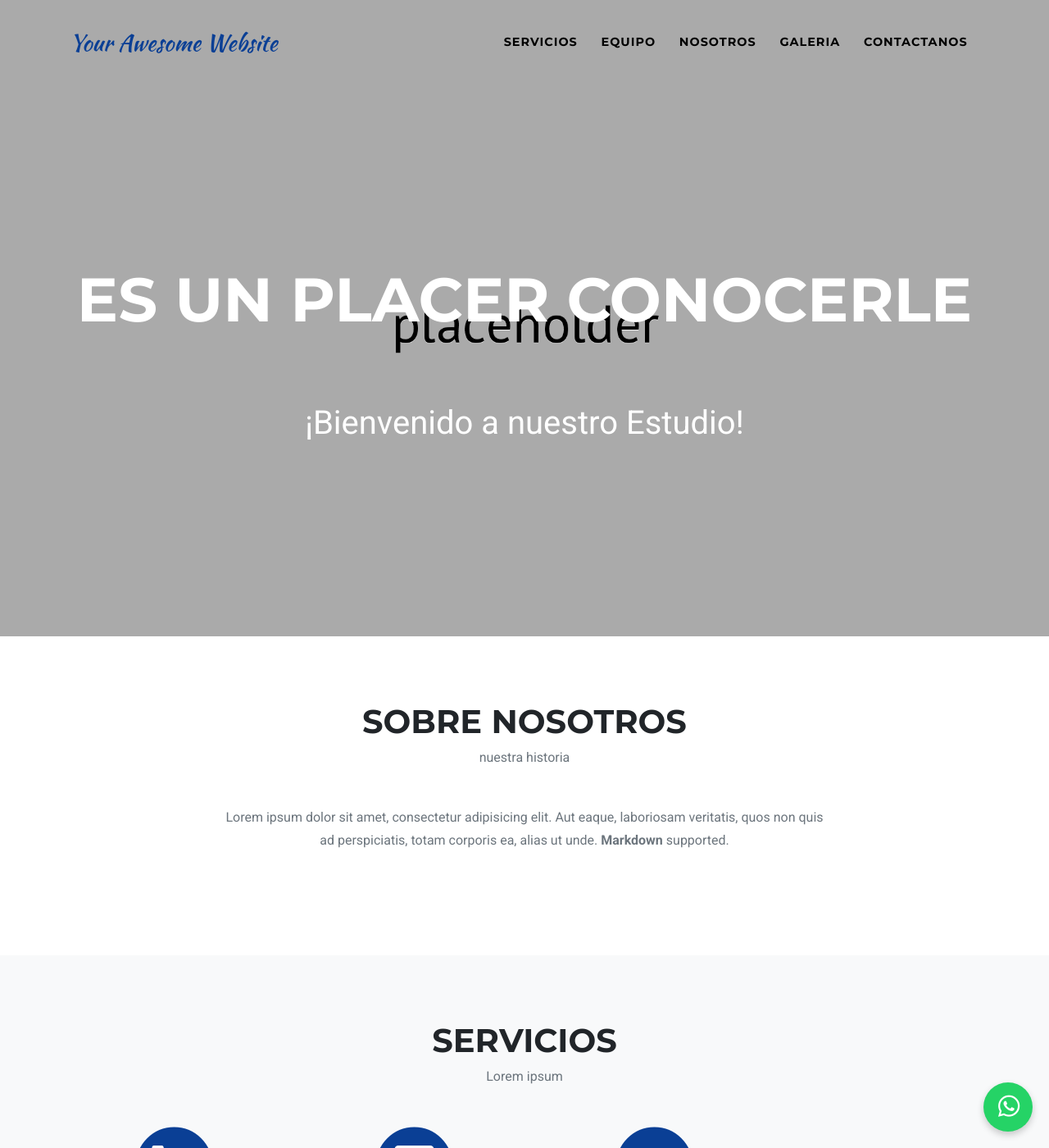
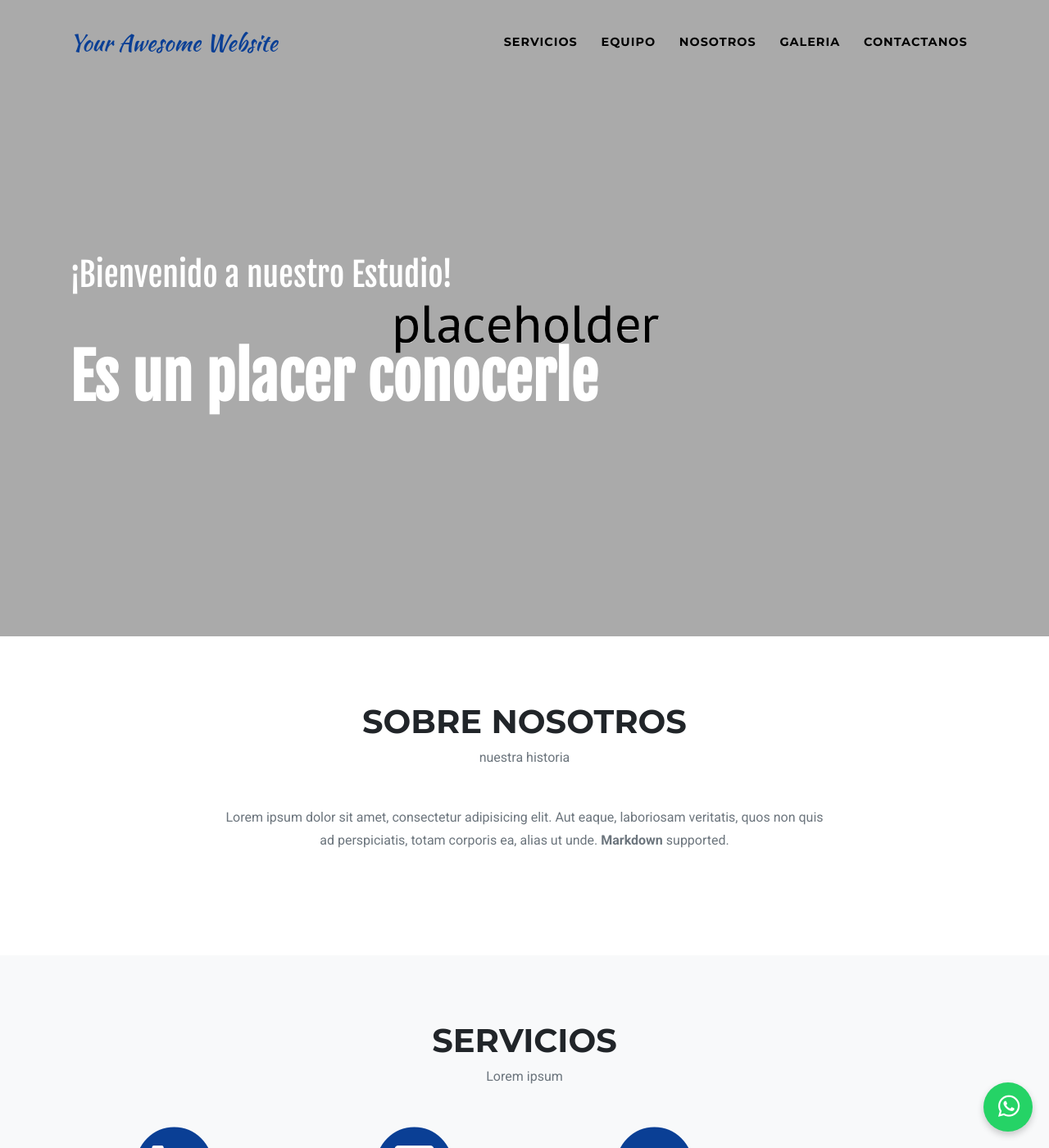
Before and after one commit to miorganizacioncbp/theme, a Jekyll site: the page built from index.md, in a window 1280 px wide and 1400 px high. Shown: the whole window at 82% size. Built offline with Jekyll 4.4.1, drawn with Linux system fonts in a browser that asks for light colours; some web fonts are replaced.

Commit message:
letra header

```diff
--- a/_includes/head.html
+++ b/_includes/head.html
@@ -46,6 +46,7 @@
   <!--<link href="assets/css/agency.min.css" rel="stylesheet">-->
   <link href="assets/css/agency.css" rel="stylesheet" />
   <link href="https://fonts.googleapis.com/css2?family=Roboto:wght@400;700&display=swap" rel="stylesheet">
+  <link href="https://fonts.googleapis.com/css2?family=Fjalla+One&display=swap" rel="stylesheet">
 
   <!-- FontAwesome -->
   <link rel="stylesheet" href="https://cdnjs.cloudflare.com/ajax/libs/font-awesome/5.15.4/css/all.min.css">
--- a/_includes/navheader.html
+++ b/_includes/navheader.html
@@ -50,13 +50,12 @@
   <header class="masthead">
     <div class="container">
       <div class="intro-text">
-
-	  {%- if site.data.sitetext[site.locale].header.text -%}
-        <div class="intro-heading text-uppercase">{{ site.data.sitetext[site.locale].header.text | markdownify }}</div>
-	  {%- endif -%}
-    {%- if site.data.sitetext[site.locale].header.title -%}
-        <div class="intro-lead-in">{{ site.data.sitetext[site.locale].header.title | markdownify }}</div>
-	  {%- endif -%}
+        {%- if site.data.sitetext[site.locale].header.title -%}
+            <div class="intro-lead-in">{{ site.data.sitetext[site.locale].header.title | markdownify }}</div>
+        {%- endif -%}
+        {%- if site.data.sitetext[site.locale].header.text -%}
+            <div class="intro-heading">{{ site.data.sitetext[site.locale].header.text | markdownify }}</div>
+        {%- endif -%}
       </div>
     </div>
   </header>
@@ -64,12 +63,13 @@
   <header class="masthead">
     <div class="container">
       <div class="intro-text">
+    {%- if site.data.sitetext.header.text -%}
+        <div class="intro-heading">{{ site.data.sitetext.header.text | markdownify }}</div>
+	  {%- endif -%}
 	  {%- if site.data.sitetext.header.title -%}
         <div class="intro-lead-in">{{ site.data.sitetext.header.title | markdownify }}</div>
 	  {%- endif -%}
-	  {%- if site.data.sitetext.header.text -%}
-        <div class="intro-heading text-uppercase">{{ site.data.sitetext.header.text | markdownify }}</div>
-	  {%- endif -%}
+
       </div>
     </div>
   </header>
--- a/_sass/base/_mixins.scss
+++ b/_sass/base/_mixins.scss
@@ -17,3 +17,8 @@
     Roboto, "Helvetica Neue", Arial, sans-serif, "Apple Color Emoji",
     "Segoe UI Emoji", "Segoe UI Symbol", "Noto Color Emoji";
 }
+@mixin fjalla-font {
+  font-family: 'Fjalla One', "Montserrat", -apple-system, BlinkMacSystemFont, "Segoe UI",
+    Roboto, "Helvetica Neue", Arial, sans-serif, "Apple Color Emoji",
+    "Segoe UI Emoji", "Segoe UI Symbol", "Noto Color Emoji";
+}
--- a/_sass/layout/_masthead.scss
+++ b/_sass/layout/_masthead.scss
@@ -1,6 +1,6 @@
 // Styling for the masthead
 header.masthead {
-  text-align: center;
+  text-align: left;
   color: white;
   background-image: url("#{$header-image}");
   background-repeat: no-repeat;
@@ -14,14 +14,15 @@ header.masthead {
       font-size: 22px;
       line-height: 22px;
       margin-bottom: 25px;
-      @include serif-font;
+      @include fjalla-font;
     }
     .intro-heading {
       font-size: 50px;
       font-weight: 700;
       line-height: 50px;
       margin-bottom: 25px;
-      @include heading-font;
+      @include fjalla-font;
+
     }
   }
 }
@@ -34,14 +35,14 @@ header.masthead {
         font-size: 40px;
         line-height: 40px;
         margin-bottom: 25px;
-        @include serif-font;
+        @include fjalla-font;
       }
       .intro-heading {
         font-size: 75px;
         font-weight: 700;
         line-height: 75px;
         margin-bottom: 50px;
-        @include heading-font;
+        @include fjalla-font;
       }
     }
   }
```
